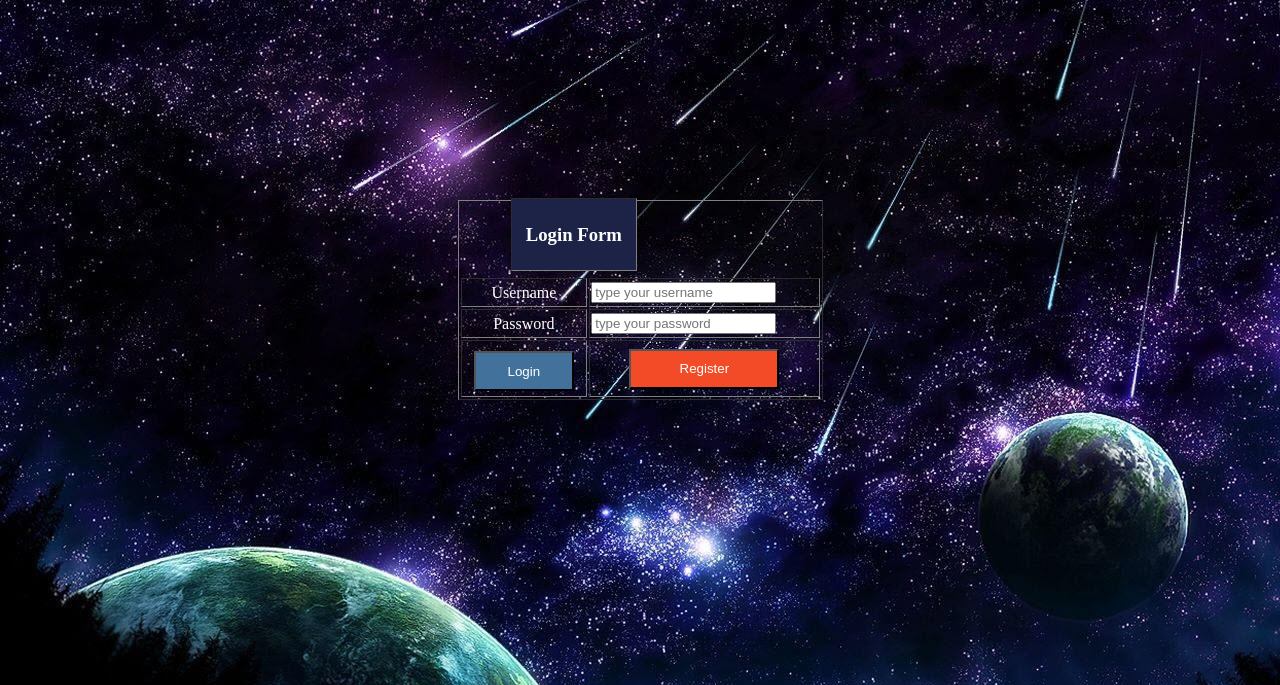
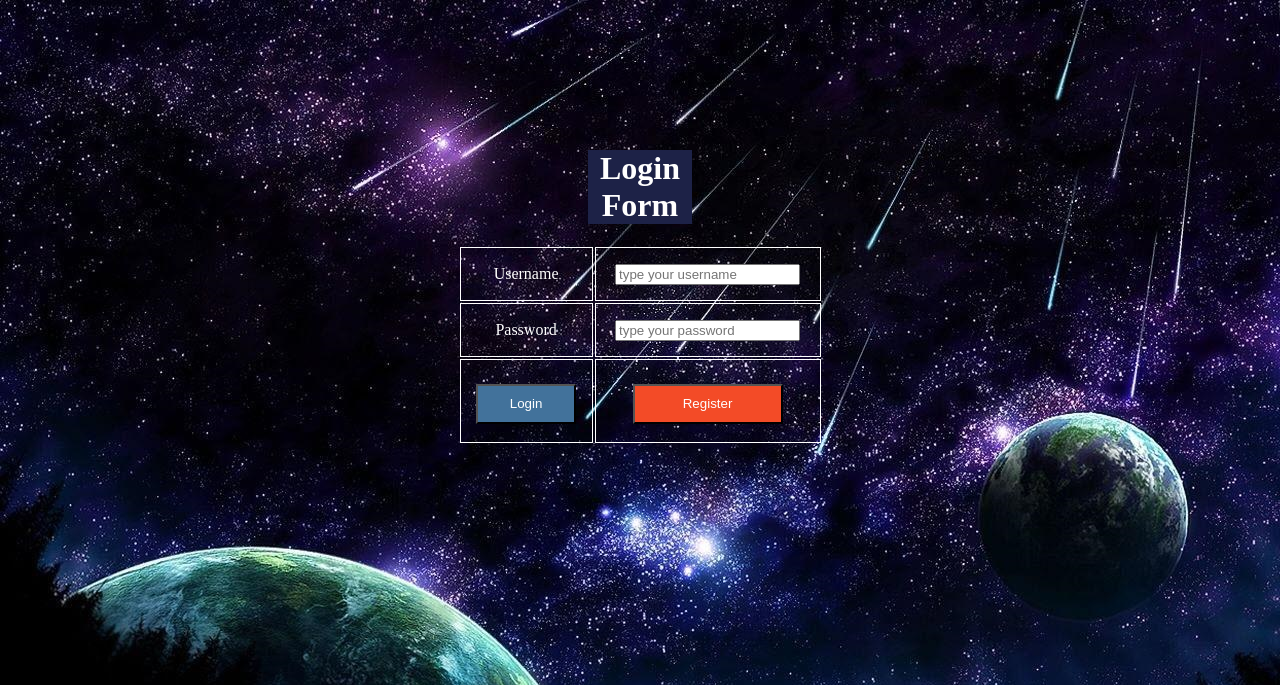
Before and after one commit to Abel-kabeya/RegisterAndLoginSystemPHP, a PHP site: page / in a window 1280 px wide. Shown: the top 685 px of the page. Run offline with PHP 8.4, Linux system fonts and the light colour scheme.

Commit message:
all styling in style.css

```diff
--- /dev/null
+++ b/css/style.css
@@ -0,0 +1,51 @@
+table {
+  color: white;
+  width: 365px;
+  height: 200px;
+  position: relative;
+  text-align: center;
+  margin-top: 10px;
+}
+
+table td {
+  padding: 10px;
+  border: 1px solid white;
+}
+
+.title1 {
+  color: white;
+  margin-left: 580px;
+  margin-right: 580px;
+  margin-top: 150px;
+  text-align: center;
+  position: relative;
+  background-color: #1d2247;
+}
+
+.title2 {
+  color: white;
+  margin-left: 530px;
+  margin-right: 530px;
+  margin-top: 150px;
+  text-align: center;
+  position: relative;
+  background-color: #1d2247;
+}
+
+input[name="SignIn"] {
+  background-color: #42729b;
+  color: white;
+  width: 100px;
+  height: 40px;
+  position: relative;
+  margin-top: 5px;
+}
+
+input[name="Register"] {
+  background-color: #f34b27;
+  color: white;
+  width: 150px;
+  height: 40px;
+  position: relative;
+  margin-top: 5px;
+}
--- a/index.php
+++ b/index.php
@@ -8,18 +8,18 @@ session_start();
     <meta charset="UTF-8">
     <meta http-equiv="X-UA-Compatible" content="IE=edge">
     <meta name="viewport" content="width=device-width, initial-scale=1.0">
+    <link rel="stylesheet" href="css/style.css">
     <title>Login Form</title>
 </head>
-<body background = "images/Galaxy.jpg">
+<body background="images/Galaxy.jpg">
+
+    <div class="title1">
+        <h1>Login Form</h1>
+    </div>
+
 <div id="Mainwrapper">
         <form method="post" enctype="multipart/form-data">
-            <table align="center" style="color:white;width:365px;height:200px;postion:relative;margin-top:200px;"border="1">
-                <tr>
-                    <td style="position:relative;left:50px;bottom:5px;background-color:#1D2247;">
-                        <center><h3>Login Form</h3></center>
-                    </td>
-                </tr>
-
+            <table align="center" name="login">
                 <tr>
                     <td><center>Username</center></td>
                     <td><input type="text" name="username" placeholder="type your username"></td>
@@ -33,12 +33,12 @@ session_start();
                 <tr>
                     <td>
                         <center>
-                            <input type="submit" name="SignIn" value="Login" style="background-color:#42729b;color:white;width:100px;height:40px;position:relative;margin-top:5px;">
+                            <input type="submit" name="SignIn" value="Login">
                         </center>
                     </td>
                     <td>
                        <center>
-                           <a href="register.php"><input type="button" name="Register" value="Register" style="background-color:#F34B27;color:white;width:150px;height:40px;position:relative:margin-top:5px;"></a>
+                           <a href="register.php"><input type="button" name="Register" value="Register"></a>
                        </center>
                     </td>
 
```
Also changed, not shown: Mainpage.php (+15 -14 lines), register.php (+7 -10 lines).
